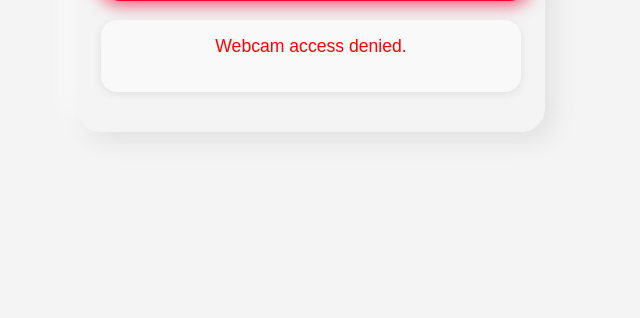
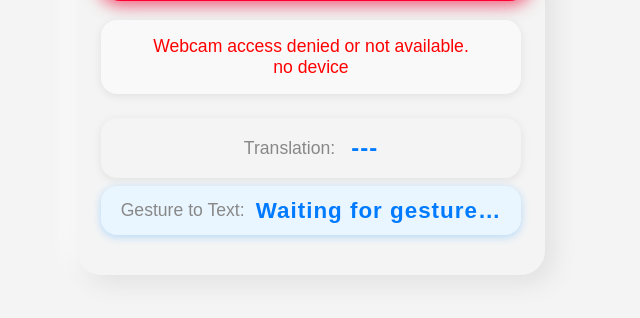
Before and after one commit to PanasheMakoni27/UkuBeka, a Flask app: page / in a window 1280 px wide. Shown: the part 442-760 px from the top of the page, without its empty margins (329-969 px from the left). Run offline with Flask 3, Linux system fonts and the light colour scheme; some libraries are stand-ins or nearby versions.

Commit message:
#Added real-time gesture-to-text display and improved predict error handling.

```diff
--- a/app.py
+++ b/app.py
@@ -2,6 +2,7 @@ from flask import Flask, render_template, request, jsonify
 import joblib
 import numpy as np
 import os
+import traceback
 
 app = Flask(__name__)
 
@@ -40,33 +41,36 @@ def predict_gesture():
 
 @app.route('/predict', methods=['POST'])
 def predict():
-    data = request.get_json()
-    hands = data.get('hands', [])
-    if not hands:
-        return jsonify({'prediction': None, 'error': 'No hand landmarks provided.'}), 400
-    # Only predict for the first hand in the list
-    landmarks = hands[0]
-    # Flatten 21 landmarks (x, y, z) into a single vector
-    flat = []
-    for lm in landmarks:
-        flat.extend([lm['x'], lm['y'], lm['z']])
-    X = np.array(flat).reshape(1, -1)
-    # Load model and label map
-    model_path = os.path.join('static', 'models', 'gesture_model.pkl')
-    label_map_path = os.path.join('static', 'models', 'gesture_labels.pkl')
     try:
-        model = joblib.load(model_path)
-        label_map = joblib.load(label_map_path)
+        data = request.get_json(force=True, silent=True)
+        if data is None or 'hands' not in data or not isinstance(data['hands'], list) or not data['hands']:
+            return jsonify({'error': 'Invalid input: JSON body must contain a non-empty "hands" list.'}), 400
+        landmarks = data['hands'][0]
+        if not isinstance(landmarks, list) or len(landmarks) != 21:
+            return jsonify({'error': 'Each hand must have 21 landmark points.'}), 400
+        flat = []
+        for lm in landmarks:
+            if not (isinstance(lm, dict) and all(k in lm for k in ('x', 'y', 'z'))):
+                return jsonify({'error': 'Each landmark must be a dict with x, y, z.'}), 400
+            flat.extend([lm['x'], lm['y'], lm['z']])
+        X = np.array(flat).reshape(1, -1)
+        model_path = os.path.join('static', 'models', 'gesture_model.pkl')
+        label_map_path = os.path.join('static', 'models', 'gesture_labels.pkl')
+        try:
+            model = joblib.load(model_path)
+            label_map = joblib.load(label_map_path)
+        except Exception as model_err:
+            traceback.print_exc()
+            return jsonify({'error': f'Model or label map load error: {str(model_err)}'}), 500
+        pred_idx = model.predict(X)[0]
+        if isinstance(label_map, dict):
+            pred_label = label_map.get(pred_idx, str(pred_idx))
+        else:
+            pred_label = str(pred_idx)
+        return jsonify({'prediction': pred_label})
     except Exception as e:
-        return jsonify({'prediction': None, 'error': f'Model or label map load error: {str(e)}'}), 500
-    # Predict
-    pred_idx = model.predict(X)[0]
-    # If label_map is a dict mapping index to label, get label
-    if isinstance(label_map, dict):
-        pred_label = label_map.get(pred_idx, str(pred_idx))
-    else:
-        pred_label = str(pred_idx)
-    return jsonify({'prediction': pred_label})
+        traceback.print_exc()
+        return jsonify({'error': str(e)}), 500
 
 if __name__ == '__main__':
     app.run(debug=True)
--- a/static/style.css
+++ b/static/style.css
@@ -163,6 +163,63 @@ body[data-theme='dark'] .results-area {
 body[data-theme='dark'] .theme-toggle {
     color: #f4f4f4;
 }
+.translation-panel {
+    margin: 1.5rem auto 0 auto;
+    max-width: 420px;
+    background: var(--card-bg);
+    border-radius: 16px;
+    box-shadow: 0 2px 8px #e0e0e0;
+    padding: 1rem 1.5rem;
+    display: flex;
+    align-items: center;
+    justify-content: center;
+    gap: 1rem;
+    font-size: 1.3rem;
+    font-weight: 500;
+    transition: background 0.3s, color 0.3s;
+}
+body[data-theme='dark'] .translation-panel {
+    background: #23272f;
+    color: #f4f4f4;
+    box-shadow: 0 2px 8px #1a1d22;
+}
+.translation-label {
+    color: #888;
+    font-size: 1.1rem;
+    font-weight: 400;
+}
+.translation-word {
+    color: var(--text-accent);
+    font-size: 1.5rem;
+    font-weight: bold;
+    letter-spacing: 1px;
+}
+#translatedTextPanel {
+    margin-top: 0.5rem;
+    background: #eaf6ff;
+    border-radius: 16px;
+    box-shadow: 0 2px 8px #b3d8f8;
+    color: #007bff;
+    font-size: 1.2rem;
+    font-weight: 500;
+    padding: 0.7rem 1.2rem;
+    display: flex;
+    align-items: center;
+    justify-content: center;
+    gap: 0.7rem;
+    transition: background 0.3s, color 0.3s;
+}
+body[data-theme='dark'] #translatedTextPanel {
+    background: #1a1d22;
+    color: #90caf9;
+    box-shadow: 0 2px 8px #111;
+}
+#translatedText {
+    color: #007bff;
+    font-size: 1.4rem;
+    font-weight: bold;
+    letter-spacing: 1px;
+}
 @media (max-width: 600px) {
     .container {
         max-width: 98vw;
@@ -174,4 +231,20 @@ body[data-theme='dark'] .theme-toggle {
     .recognized-gesture {
         font-size: 1.2rem;
     }
+    .translation-panel {
+        max-width: 98vw;
+        font-size: 1rem;
+        padding: 0.5rem 0.5rem;
+    }
+    .translation-word {
+        font-size: 1.1rem;
+    }
+    #translatedTextPanel {
+        max-width: 98vw;
+        font-size: 1rem;
+        padding: 0.5rem 0.5rem;
+    }
+    #translatedText {
+        font-size: 1.1rem;
+    }
 }
--- a/templates/index.html
+++ b/templates/index.html
@@ -14,12 +14,20 @@
             <span>Live Recognition</span>
         </div>
         <div class="webcam-area glow-red" id="webcamArea" style="position:relative;">
-            <video id="webcam" autoplay playsinline style="position:absolute;top:0;left:0;width:100%;height:100%;z-index:1;"></video>
+            <video id="webcam" autoplay playsinline muted style="position:absolute;top:0;left:0;width:100%;height:100%;z-index:1;background:#000;"></video>
             <canvas id="overlay" style="position:absolute;top:0;left:0;width:100%;height:100%;z-index:2;"></canvas>
         </div>
         <div class="results-area" id="results">
             <div class="spinner" id="spinner"></div>
             <div class="pulse-text" id="waitingText">Waiting for gesture...</div>
+        </div>
+        <div class="translation-panel" id="translationPanel">
+            <span class="translation-label">Translation:</span>
+            <span class="translation-word" id="translationWord">---</span>
+        </div>
+        <div class="translation-panel" id="translatedTextPanel">
+            <span class="translation-label">Gesture to Text:</span>
+            <span class="translation-word" id="translatedText">Waiting for gesture…</span>
         </div>
     </div>
     <!-- MediaPipe Hands and Drawing Utils -->
@@ -33,6 +41,8 @@
         const resultsArea = document.getElementById('results');
         const spinner = document.getElementById('spinner');
         const waitingText = document.getElementById('waitingText');
+        const translationWord = document.getElementById('translationWord');
+        const translatedText = document.getElementById('translatedText');
         let handDetected = false;
         let lastGesture = '';
         // Theme toggle
@@ -48,36 +58,73 @@
         }
         // Resize canvas to match video
         function resizeCanvas() {
-            canvas.width = video.videoWidth;
-            canvas.height = video.videoHeight;
+            if (video.videoWidth > 0 && video.videoHeight > 0) {
+                canvas.width = video.videoWidth;
+                canvas.height = video.videoHeight;
+            }
         }
         // Access webcam
         if (navigator.mediaDevices && navigator.mediaDevices.getUserMedia) {
-            navigator.mediaDevices.getUserMedia({ video: true })
+            navigator.mediaDevices.getUserMedia({ video: { facingMode: 'user' }, audio: false })
                 .then(function(stream) {
                     video.srcObject = stream;
                     video.onloadedmetadata = () => {
+                        video.play();
                         resizeCanvas();
                     };
                 })
                 .catch(function(err) {
-                    resultsArea.innerHTML = '<span style="color:red">Webcam access denied.</span>';
+                    console.error('Webcam error:', err);
+                    resultsArea.innerHTML = '<span style="color:red">Webcam access denied or not available.<br>' + err.message + '</span>';
                 });
         } else {
-            resultsArea.innerHTML = '<span style="color:red">Webcam not supported.</span>';
+            resultsArea.innerHTML = '<span style="color:red">Webcam not supported by this browser.</span>';
         }
-        // MediaPipe Hands setup
+        // Example gesture classifier (replace with your model or backend call)
+        function classifyGesture(flatLandmarks) {
+            // Simple ruleset for demonstration (replace with ML model or backend call)
+            // Example: If the hand is open (distance between wrist and middle finger tip is large), return 'Hello'
+            // If the hand is closed (distance is small), return 'Fist'
+            // This is just a placeholder logic
+            if (!flatLandmarks || flatLandmarks.length !== 42) return null;
+            const wristX = flatLandmarks[0], wristY = flatLandmarks[1];
+            const midTipX = flatLandmarks[16], midTipY = flatLandmarks[17]; // 8th landmark (index 8*2)
+            const dx = midTipX - wristX;
+            const dy = midTipY - wristY;
+            const dist = Math.sqrt(dx*dx + dy*dy);
+            if (dist > 0.2) return 'Hello';
+            if (dist < 0.1) return 'Fist';
+            return 'Unknown';
+        }
+
+        function preprocessLandmarks(landmarks) {
+            // Normalize landmarks to wrist (landmark 0)
+            if (!landmarks || landmarks.length !== 21) return null;
+            const baseX = landmarks[0].x, baseY = landmarks[0].y;
+            let flat = [];
+            for (let i = 0; i < 21; i++) {
+                flat.push(landmarks[i].x - baseX);
+                flat.push(landmarks[i].y - baseY);
+            }
+            return flat;
+        }
+
         function onResults(results) {
             ctx.save();
             ctx.clearRect(0, 0, canvas.width, canvas.height);
             let landmarkData = [];
             handDetected = false;
+            let gestureText = 'Waiting for gesture…';
             if (results.multiHandLandmarks && results.multiHandLandmarks.length > 0) {
                 handDetected = true;
                 for (const landmarks of results.multiHandLandmarks) {
                     window.drawConnectors(ctx, landmarks, window.HAND_CONNECTIONS, {color: '#00FF00', lineWidth: 2});
                     window.drawLandmarks(ctx, landmarks, {color: '#FF0000', lineWidth: 1});
                     landmarkData.push(landmarks.map(lm => ({x: lm.x, y: lm.y, z: lm.z})));
+                    // Gesture-to-text translation (client-side demo)
+                    const flat = preprocessLandmarks(landmarks);
+                    const label = classifyGesture(flat);
+                    if (label && label !== 'Unknown') gestureText = label;
                 }
             }
             ctx.restore();
@@ -90,6 +137,8 @@
                 waitingText.style.display = '';
                 resultsArea.querySelectorAll('.recognized-gesture').forEach(e => e.remove());
                 lastGesture = '';
+                translationWord.textContent = '---';
+                translatedText.textContent = 'Waiting for gesture…';
                 return;
             }
             // Send to backend if any hand detected
@@ -112,6 +161,8 @@
                         gestureDiv.className = 'recognized-gesture';
                         gestureDiv.textContent = `Gesture recognized: ${data.prediction}`;
                         resultsArea.appendChild(gestureDiv);
+                        translationWord.textContent = data.prediction;
+                        translatedText.textContent = data.prediction;
                         // Voice output
                         if ('speechSynthesis' in window) {
                             const utter = new SpeechSynthesisUtterance(data.prediction);
@@ -125,6 +176,8 @@
                     spinner.style.display = 'none';
                     waitingText.style.display = 'none';
                     resultsArea.innerHTML = '<span style="color:red">Error sending data.</span>';
+                    translationWord.textContent = '---';
+                    translatedText.textContent = 'Waiting for gesture…';
                 });
             }
         }
@@ -141,17 +194,17 @@
             });
             hands.onResults(onResults);
         }
+        // Remove MediaPipe Camera usage and use requestAnimationFrame loop
         function startHandTracking() {
             if (!hands) return;
-            const camera = new window.Camera(video, {
-                onFrame: async () => {
+            async function processFrame() {
+                if (video.readyState === 4 && video.videoWidth > 0 && video.videoHeight > 0) {
                     resizeCanvas();
                     await hands.send({image: video});
-                },
-                width: 640,
-                height: 480
-            });
-            camera.start();
+                }
+                requestAnimationFrame(processFrame);
+            }
+            processFrame();
         }
         window.addEventListener('DOMContentLoaded', () => {
             setupHands();
```
